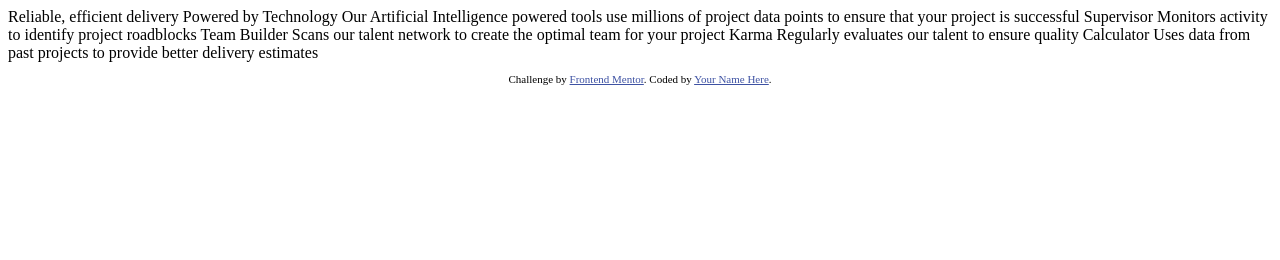
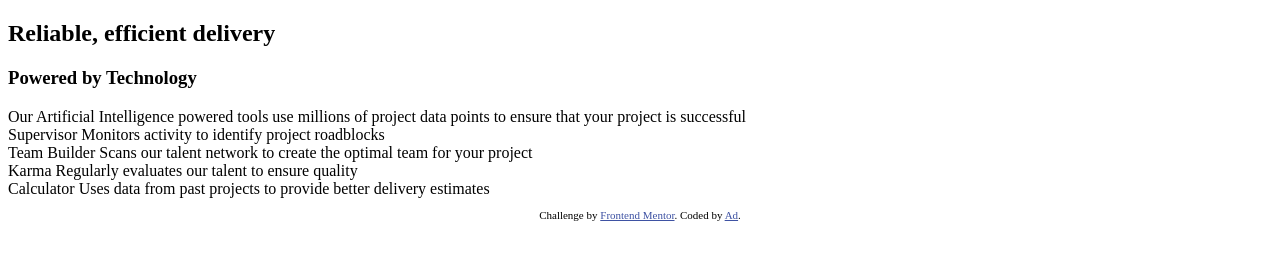
Before and after one commit to adamjamesturner93/four-card-feature-section-master, a plain HTML site: page index.html in a window 1280 px wide. Drawn offline with Linux system fonts and the light colour scheme.

Commit message:
Added initial semantic markup

```diff
--- a/index.html
+++ b/index.html
@@ -1,44 +1,62 @@
 <!DOCTYPE html>
 <html lang="en">
   <head>
-  <meta charset="UTF-8">
-  <meta name="viewport" content="width=device-width, initial-scale=1.0"> <!-- displays site properly based on user's device -->
+    <meta charset="UTF-8" />
+    <meta name="viewport" content="width=device-width, initial-scale=1.0" />
+    <!-- displays site properly based on user's device -->
 
-  <link rel="icon" type="image/png" sizes="32x32" href="./images/favicon-32x32.png">
+    <link
+      rel="icon"
+      type="image/png"
+      sizes="32x32"
+      href="./images/favicon-32x32.png"
+    />
 
     <title>Frontend Mentor | Four card feature section</title>
 
     <!-- Feel free to remove these styles or customise in your own stylesheet 👍 -->
     <style>
-    .attribution { font-size: 11px; text-align: center; }
-    .attribution a { color: hsl(228, 45%, 44%); }
+      .attribution {
+        font-size: 11px;
+        text-align: center;
+      }
+      .attribution a {
+        color: hsl(228, 45%, 44%);
+      }
     </style>
   </head>
   <body>
-
-  Reliable, efficient delivery
-  Powered by Technology
-
-  Our Artificial Intelligence powered tools use millions of project data points
-  to ensure that your project is successful
-
-  Supervisor
-  Monitors activity to identify project roadblocks
-
-  Team Builder
-  Scans our talent network to create the optimal team for your project
-
-  Karma
-  Regularly evaluates our talent to ensure quality
-
-  Calculator
-  Uses data from past projects to provide better delivery estimates
-
+    <header>
+      <h2>Reliable, efficient delivery</h2>
+      <h3>Powered by Technology</h3>
+      <span
+        >Our Artificial Intelligence powered tools use millions of project data
+        points to ensure that your project is successful</span
+      >
+    </header>
+    <main>
+      <article>
+        Supervisor Monitors activity to identify project roadblocks
+      </article>
+      <article>
+        Team Builder Scans our talent network to create the optimal team for
+        your project
+      </article>
+      <article>
+        Karma Regularly evaluates our talent to ensure quality
+      </article>
+      <article>
+        Calculator Uses data from past projects to provide better delivery
+        estimates
+      </article>
+    </main>
 
     <footer>
       <p class="attribution">
-      Challenge by <a href="https://www.frontendmentor.io?ref=challenge" target="_blank">Frontend Mentor</a>.
-      Coded by <a href="#">Your Name Here</a>.
+        Challenge by
+        <a href="https://www.frontendmentor.io?ref=challenge" target="_blank"
+          >Frontend Mentor</a
+        >. Coded by <a href="#">Ad</a>.
       </p>
     </footer>
   </body>
```
Lines whose indentation alone changed are shown as unchanged.
